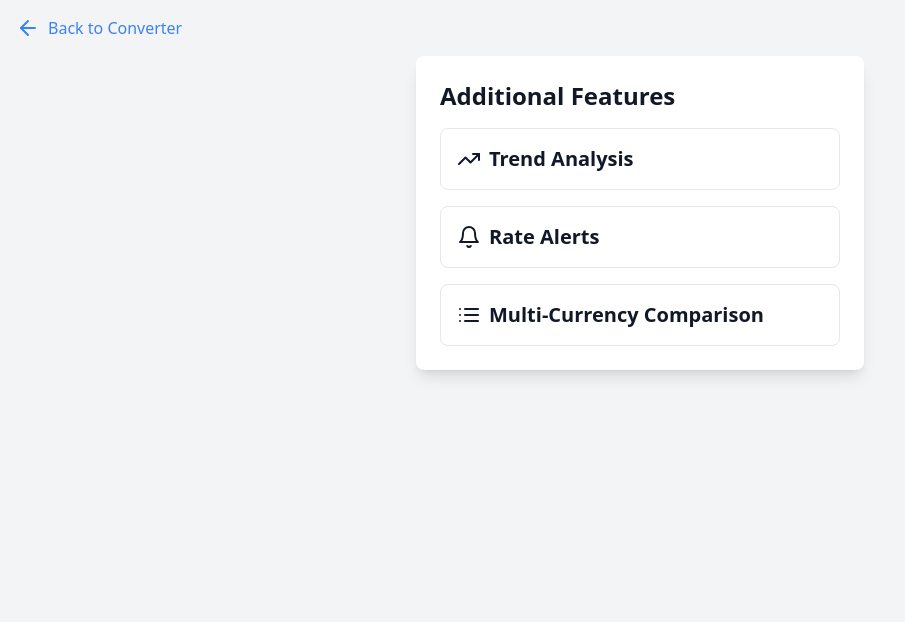
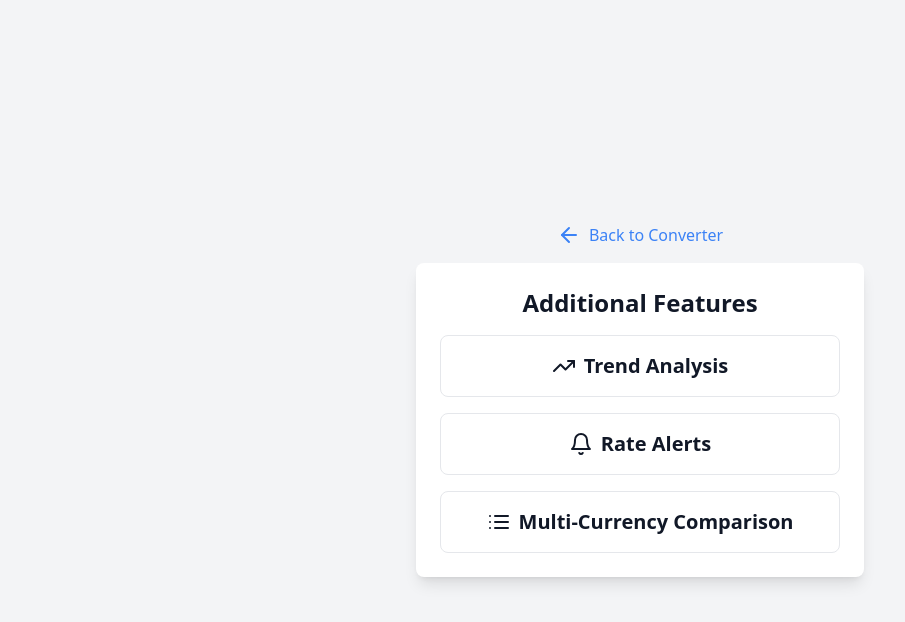
Before and after one commit to Asrarfarooq/Penny, a Next.js app: page /features in a window 1280 px wide. Shown: the top 622 px of the page, without its empty margins (0-905 px from the left). Built offline with nearby package versions, Linux system fonts and the light colour scheme; no server answers.

Commit message:
chore: Update page layout and components in TrendAnalysis.js and FeaturesPage.js

```diff
--- a/src/app/features/page.js
+++ b/src/app/features/page.js
@@ -1,46 +1,10 @@
-"use client";
-
-import React from "react";
-import Link from "next/link";
-import { ArrowLeft, TrendingUp, Bell, List } from "lucide-react";
+import React, { Suspense } from "react";
+import FeatureContent from "../../components/FeatureContent";
 
 export default function FeaturesPage() {
   return (
-    <div className="min-h-screen bg-gray-100 dark:bg-gray-900 text-gray-900 dark:text-white p-4 flex flex-col items-center">
-      <Link
-        href="/"
-        className="self-start flex items-center text-blue-500 mb-4"
-      >
-        <ArrowLeft size={24} className="mr-2" />
-        Back to Converter
-      </Link>
-
-      <div className="bg-white dark:bg-gray-800 p-6 rounded-lg shadow-lg max-w-md w-full">
-        <h1 className="text-2xl font-bold mb-4">Additional Features</h1>
-        <div className="grid grid-cols-1 gap-4">
-          <Link
-            href="/features/trend-analysis"
-            className="p-4 border border-gray-200 dark:border-gray-700 rounded-lg flex items-center"
-          >
-            <TrendingUp className="mr-2" size={24} />
-            <h2 className="text-xl font-bold">Trend Analysis</h2>
-          </Link>
-          <Link
-            href="/features/rate-alerts"
-            className="p-4 border border-gray-200 dark:border-gray-700 rounded-lg flex items-center"
-          >
-            <Bell className="mr-2" size={24} />
-            <h2 className="text-xl font-bold">Rate Alerts</h2>
-          </Link>
-          <Link
-            href="/features/multi-currency-comparison"
-            className="p-4 border border-gray-200 dark:border-gray-700 rounded-lg flex items-center"
-          >
-            <List className="mr-2" size={24} />
-            <h2 className="text-xl font-bold">Multi-Currency Comparison</h2>
-          </Link>
-        </div>
-      </div>
-    </div>
+    <Suspense fallback={<div>Loading...</div>}>
+      <FeatureContent />
+    </Suspense>
   );
 }
--- a/src/app/help/page.js
+++ b/src/app/help/page.js
@@ -4,16 +4,12 @@ import { ArrowLeft, Twitter, Github } from "lucide-react";
 
 export default function HelpPage() {
   return (
-    <div className="min-h-screen bg-gray-100 dark:bg-gray-900 text-gray-900 dark:text-white p-4 flex flex-col items-center">
-      <Link
-        href="/"
-        className="self-start flex items-center text-blue-500 mb-4"
-      >
+    <div className="min-h-screen bg-gray-100 dark:bg-gray-900 text-gray-900 dark:text-white p-4 flex flex-col items-center justify-center">
+      <Link href="/" className="flex items-center text-blue-500 mb-4">
         <ArrowLeft size={24} className="mr-2" />
         Back to Converter
       </Link>
-
-      <div className="bg-white dark:bg-gray-800 p-6 rounded-lg shadow-lg max-w-md w-full">
+      <div className="bg-white dark:bg-gray-800 p-6 rounded-lg shadow-lg max-w-md w-full text-center">
         <h1 className="text-2xl font-bold mb-4">Meet Penny</h1>
         <p className="mb-4">
           Penny is a currency converter that can convert between various
--- /dev/null
+++ b/src/components/FeatureContent.js
@@ -0,0 +1,69 @@
+"use client";
+
+import React, { useState, useEffect } from "react";
+import { useSearchParams } from "next/navigation";
+import Link from "next/link";
+import { ArrowLeft, TrendingUp, Bell, List } from "lucide-react";
+import TrendAnalysis from "./TrendAnalysis";
+import RateAlert from "./RateAlert";
+import MultiCurrencyComparison from "./MultiCurrencyComparison";
+
+export default function FeatureContent() {
+  const [isClient, setIsClient] = useState(false);
+  const searchParams = useSearchParams();
+  const page = searchParams.get("page");
+
+  useEffect(() => {
+    setIsClient(true);
+  }, []);
+
+  let content;
+  if (isClient) {
+    if (page === "trend-analysis") {
+      content = <TrendAnalysis />;
+    } else if (page === "rate-alerts") {
+      content = <RateAlert />;
+    } else if (page === "multi-currency-comparison") {
+      content = <MultiCurrencyComparison />;
+    } else {
+      content = (
+        <div className="bg-white dark:bg-gray-800 p-6 rounded-lg shadow-lg max-w-md w-full text-center">
+          <h1 className="text-2xl font-bold mb-4">Additional Features</h1>
+          <div className="grid grid-cols-1 gap-4">
+            <Link
+              href="/features?page=trend-analysis"
+              className="p-4 border border-gray-200 dark:border-gray-700 rounded-lg flex items-center justify-center"
+            >
+              <TrendingUp className="mr-2" size={24} />
+              <h2 className="text-xl font-bold">Trend Analysis</h2>
+            </Link>
+            <Link
+              href="/features?page=rate-alerts"
+              className="p-4 border border-gray-200 dark:border-gray-700 rounded-lg flex items-center justify-center"
+            >
+              <Bell className="mr-2" size={24} />
+              <h2 className="text-xl font-bold">Rate Alerts</h2>
+            </Link>
+            <Link
+              href="/features?page=multi-currency-comparison"
+              className="p-4 border border-gray-200 dark:border-gray-700 rounded-lg flex items-center justify-center"
+            >
+              <List className="mr-2" size={24} />
+              <h2 className="text-xl font-bold">Multi-Currency Comparison</h2>
+            </Link>
+          </div>
+        </div>
+      );
+    }
+  }
+
+  return (
+    <div className="min-h-screen bg-gray-100 dark:bg-gray-900 text-gray-900 dark:text-white p-4 flex flex-col items-center justify-center">
+      <Link href="/" className="flex items-center text-blue-500 mb-4">
+        <ArrowLeft size={24} className="mr-2" />
+        Back to Converter
+      </Link>
+      {content}
+    </div>
+  );
+}
--- a/src/components/HistoricalChart.js
+++ b/src/components/HistoricalChart.js
@@ -34,7 +34,10 @@ export default function HistoricalChart({ data, fromCurrency, toCurrency }) {
 
   const chartData = filterData(
     timeRanges.find((r) => r.label === selectedRange).days
-  );
+  ).map((d) => ({
+    ...d,
+    date: new Date(d.date).toISOString().split("T")[0], // Ensure date is formatted correctly
+  }));
 
   return (
     <div className="bg-white dark:bg-gray-800 p-6 rounded-lg shadow-lg mb-8">
--- a/src/components/MultiCurrencyConverter.js
+++ b/src/components/MultiCurrencyComparison.js
@@ -1,3 +1,4 @@
+"use client";
 import React, { useState, useEffect } from "react";
 import { fetchLatestRates } from "../utils/api";
 
@@ -27,7 +28,7 @@ const MultiCurrencyComparison = () => {
   };
 
   return (
-    <div className="min-h-screen bg-gray-100 dark:bg-gray-900 text-gray-900 dark:text-white p-4 flex flex-col items-center">
+    <div className="min-h-screen bg-gray-100 dark:bg-gray-900 text-gray-900 dark:text-white p-4 flex flex-col items-center justify-center">
       <div className="bg-white dark:bg-gray-800 p-6 rounded-lg shadow-lg max-w-md w-full">
         <h1 className="text-2xl font-bold mb-4">Multi-Currency Comparison</h1>
         <div className="flex items-center mb-4">
--- a/src/components/Tabs.js
+++ /dev/null
@@ -1,31 +0,0 @@
-import React, { useState } from "react";
-
-export default function Tabs({ children }) {
-  const [activeTab, setActiveTab] = useState(0);
-
-  return (
-    <div>
-      <div className="flex mb-4 overflow-x-auto">
-        {React.Children.map(children, (child, index) => (
-          <button
-            className={`px-4 py-2 ${
-              activeTab === index
-                ? "bg-blue-500 text-white"
-                : "bg-gray-200 text-gray-800 dark:bg-gray-700 dark:text-white"
-            } rounded-t-lg mr-2 whitespace-nowrap`}
-            onClick={() => setActiveTab(index)}
-          >
-            {child.props.label}
-          </button>
-        ))}
-      </div>
-      <div className="bg-white dark:bg-gray-800 p-6 rounded-lg shadow-lg">
-        {React.Children.toArray(children)[activeTab]}
-      </div>
-    </div>
-  );
-}
-
-export function TabPanel({ children }) {
-  return <div>{children}</div>;
-}
--- a/src/components/TrendAnalysis.js
+++ b/src/components/TrendAnalysis.js
@@ -1,3 +1,5 @@
+"use client";
+
 import React, { useState, useEffect } from "react";
 import { fetchHistoricalData } from "../utils/api";
 import {
@@ -19,7 +21,7 @@ const TrendAnalysis = () => {
   }, [fromCurrency, toCurrency]);
 
   return (
-    <div className="min-h-screen bg-gray-100 dark:bg-gray-900 text-gray-900 dark:text-white p-4 flex flex-col items-center">
+    <div className="min-h-screen bg-gray-100 dark:bg-gray-900 text-gray-900 dark:text-white p-4 flex flex-col items-center justify-center">
       <div className="bg-white dark:bg-gray-800 p-6 rounded-lg shadow-lg max-w-md w-full">
         <h1 className="text-2xl font-bold mb-4">Trend Analysis</h1>
         <div className="flex mb-4">
--- a/src/utils/api.js
+++ b/src/utils/api.js
@@ -29,33 +29,41 @@ export const fetchLatestRates = async (baseCurrency = "USD") => {
 export const fetchHistoricalData = async (baseCurrency, targetCurrency) => {
   try {
     const endDate = new Date();
-    const startDate = new Date(endDate.getTime() - 30 * 24 * 60 * 60 * 1000); // 30 days ago
+    const startDate = new Date();
+    startDate.setDate(endDate.getDate() - 30);
 
-    const requests = [];
+    const formatDateString = (date) => {
+      const yyyy = date.getFullYear();
+      const mm = String(date.getMonth() + 1).padStart(2, "0");
+      const dd = String(date.getDate()).padStart(2, "0");
+      return `${yyyy}-${mm}-${dd}`;
+    };
+
+    const dateList = [];
     for (
       let d = new Date(startDate);
       d <= endDate;
       d.setDate(d.getDate() + 1)
     ) {
-      const dateStr = d.toISOString().split("T")[0];
-      requests.push(
+      dateList.push(formatDateString(new Date(d)));
+    }
+
+    const requests = dateList.map((dateStr) =>
       axios.get(`${BASE_URL}/historical/${dateStr}.json`, {
         params: {
           app_id: OPEN_EXCHANGE_RATES_APP_ID,
           base: "USD", // Open Exchange Rates free plan only supports USD as base
-            symbols: `${targetCurrency}`,
+          symbols: targetCurrency,
         },
       })
     );
-    }
 
     const responses = await Promise.all(requests);
-    const historicalData = responses.map((response) => ({
-      date: response.data.date,
+    const historicalData = responses.map((response, index) => ({
+      date: dateList[index],
       rate: response.data.rates[targetCurrency],
     }));
 
-    // If base currency is not USD, we need to convert the rates
     if (baseCurrency !== "USD") {
       const latestRates = await fetchLatestRates();
       historicalData.forEach((data) => {
```
Also changed, not shown: src/components/RateAlert.js (+19 -15 lines). Lines whose indentation alone changed are shown as unchanged.
